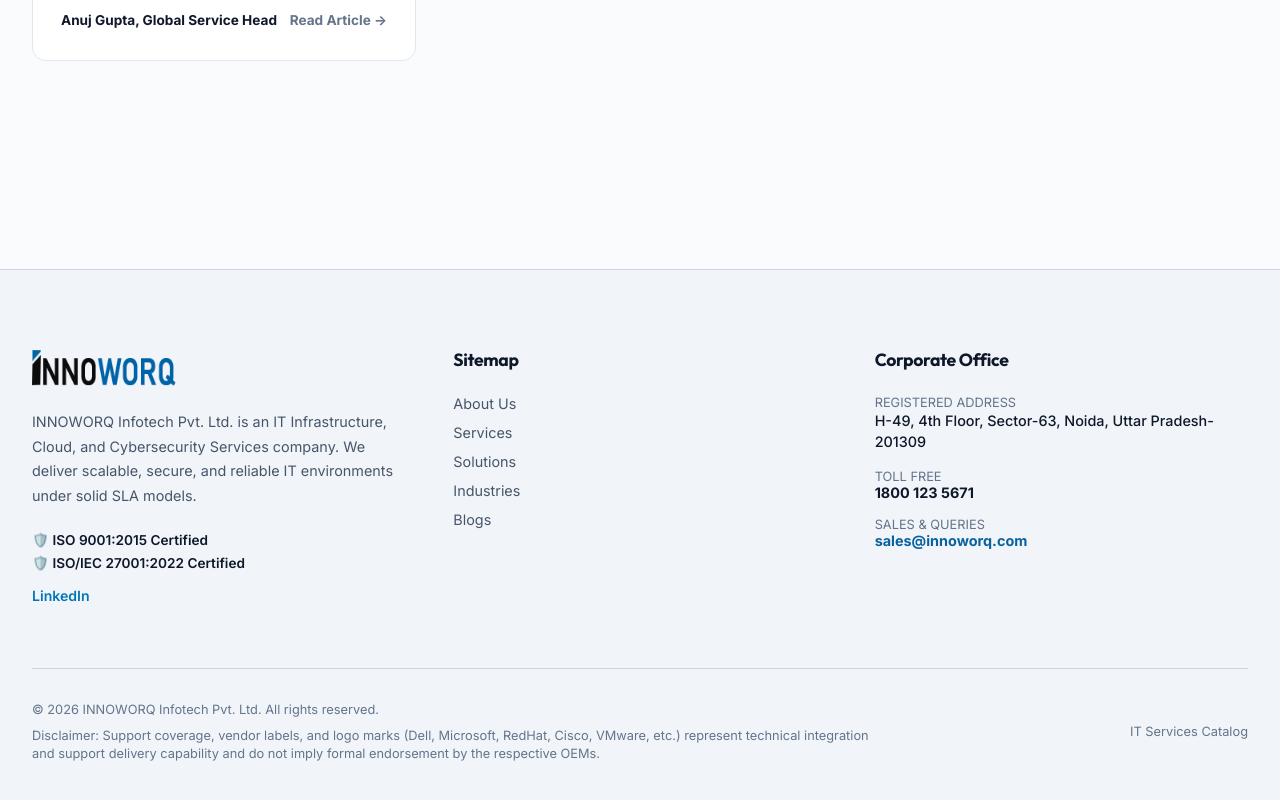
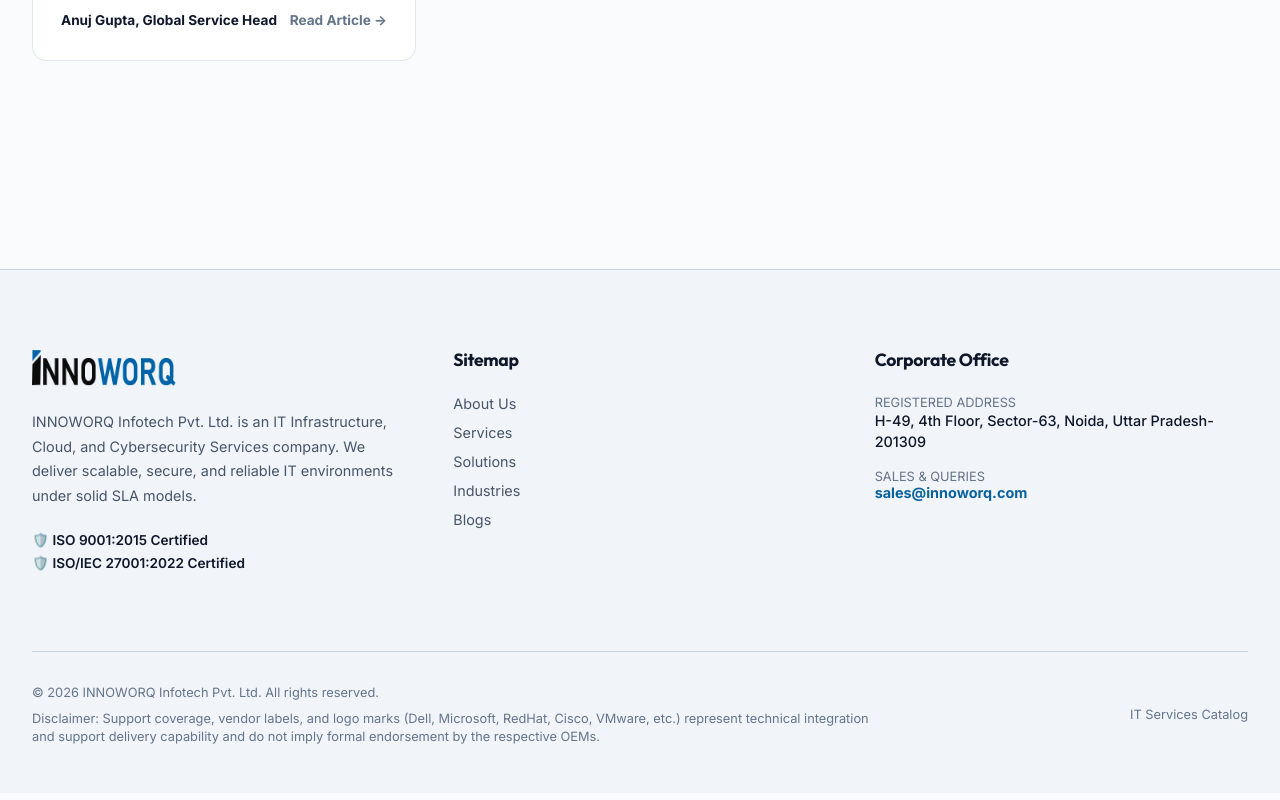
Before and after one commit to Adityabhardwaj100/Innoworq-Website, a React (Vite) app in the folder client/: page /blogs in a window 1280 px wide. Shown: the part 1849-2649 px from the top of the page. Built offline with nearby package versions, Linux system fonts and the light colour scheme.

Commit message:
Remove toll-free number and LinkedIn link from footer

```diff
--- a/client/src/components/Footer.jsx
+++ b/client/src/components/Footer.jsx
@@ -41,10 +41,7 @@ export default function Footer() {
                   <span key={cert}>🛡️ {cert}</span>
                 ))}
               </div>
-              {/* Social Icons */}
-              <div style={{ display: 'flex', gap: '1rem' }}>
-                <a href={configData.socials.linkedin} target="_blank" rel="noopener noreferrer" style={{ color: '#0077b5', fontSize: '0.88rem', fontWeight: 600 }}>LinkedIn</a>
-              </div>
+
             </div>
 
             {/* Quick Sitemap Links */}
@@ -74,10 +71,7 @@ export default function Footer() {
                   <span style={{ display: 'block', fontSize: '0.8rem', color: '#64748b', textTransform: 'uppercase' }}>Registered Address</span>
                   <span style={{ color: 'var(--text-light-primary)', fontSize: '0.9rem', lineHeight: '1.5', display: 'block', fontWeight: 500 }}>{configData.contact.address}</span>
                 </div>
-                <div>
-                  <span style={{ display: 'block', fontSize: '0.8rem', color: '#64748b', textTransform: 'uppercase' }}>Toll Free</span>
-                  <a href={`tel:${configData.contact.phone}`} style={{ color: 'var(--text-light-primary)', fontWeight: 700 }}>{configData.contact.phone}</a>
-                </div>
+
                 <div>
                   <span style={{ display: 'block', fontSize: '0.8rem', color: '#64748b', textTransform: 'uppercase' }}>Sales &amp; Queries</span>
                   <a href={`mailto:${configData.contact.email}`} style={{ color: 'var(--brand-blue)', fontWeight: 700 }}>{configData.contact.email}</a>
```
